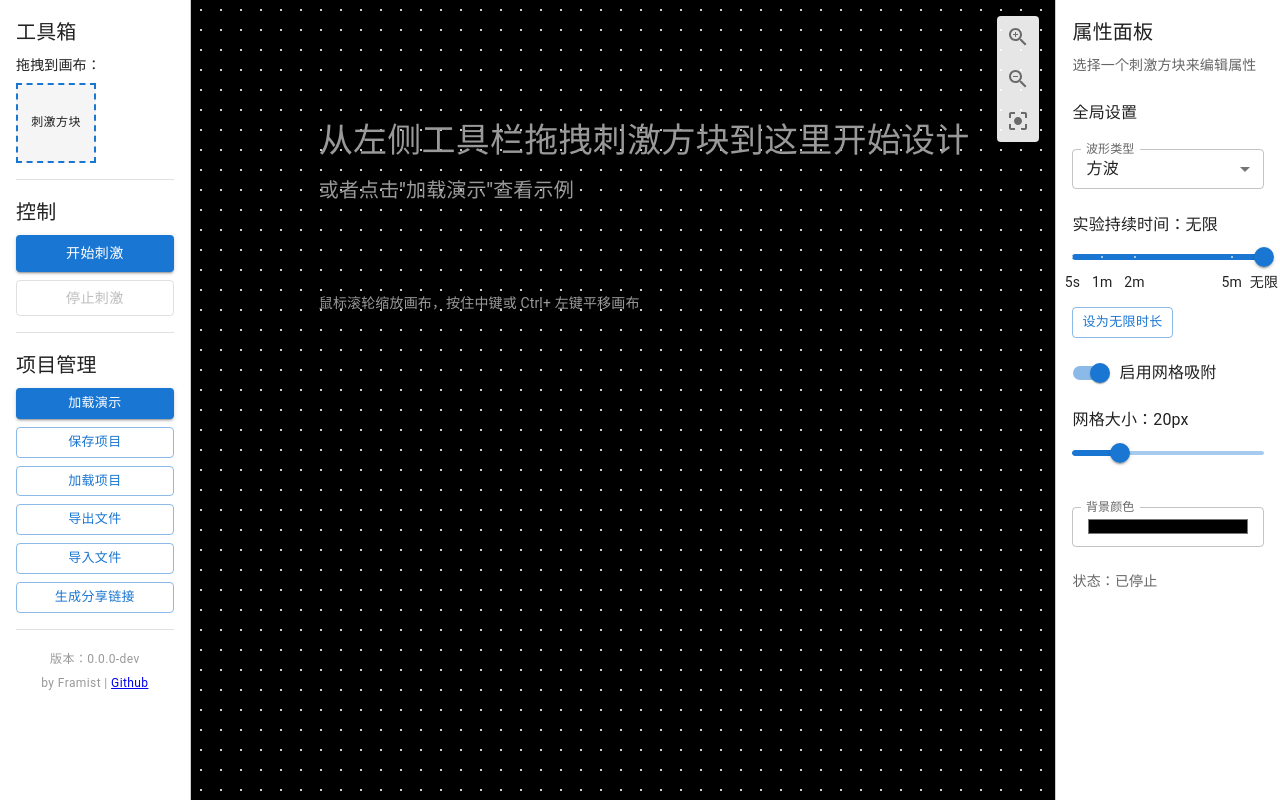
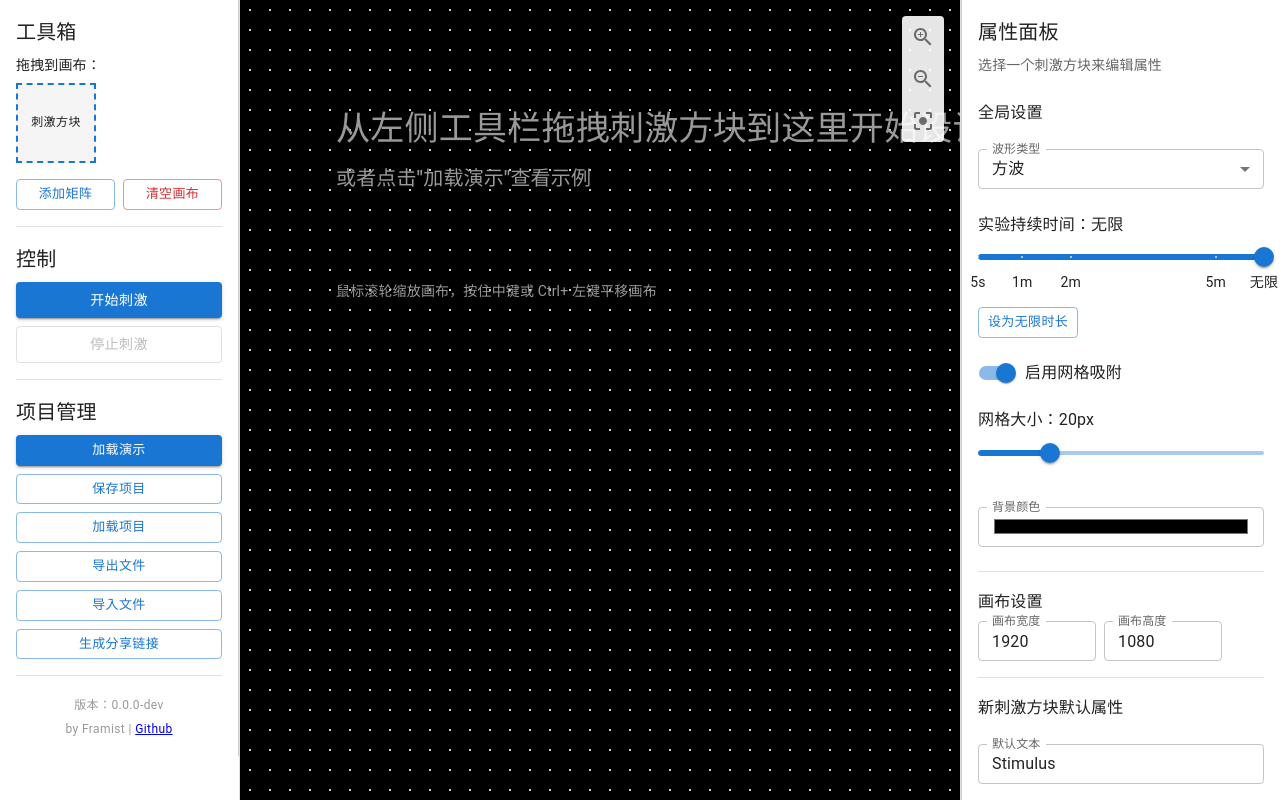
Before and after one commit to framist/ssvep-next, a React (Vite) app: page / in a window 1280 px wide. Built offline with nearby package versions, Linux system fonts and the light colour scheme.

Commit message:
feat: 画布与刺激方块的更多功能

```diff
--- a/src/App.tsx
+++ b/src/App.tsx
@@ -69,10 +69,10 @@ function App() {
 
           addItem(
             {
-              text: 'Stimulus',
-              frequency: 10,
-              size: { width: 120, height: 120 },
-              color: '#ffffff',
+              text: globalConfig.defaultStimulus.text,
+              frequency: globalConfig.defaultStimulus.frequency,
+              size: globalConfig.defaultStimulus.size,
+              color: globalConfig.defaultStimulus.color,
               position: { x: 0, y: 0 } // 临时位置，会被覆盖
             },
             { x, y }
@@ -116,10 +116,34 @@ function App() {
 
   return (
     <DndContext onDragEnd={handleDragEnd}>
-      <Box sx={{ display: 'flex', height: '100vh' }}>
-        <Toolbox />
-        <Canvas />
-        <PropertiesPanel />
+      <Box sx={{ display: 'flex', height: '100vh', overflow: 'hidden' }}>
+        {/* 左侧工具箱 */}
+        <Box
+          sx={{
+            width: '240px',
+            flexShrink: 0,
+            borderRight: '1px solid rgba(0, 0, 0, 0.12)',
+          }}
+        >
+          <Toolbox />
+        </Box>
+
+        {/* 中间画布 */}
+        <Box sx={{ flexGrow: 1, overflow: 'auto', position: 'relative' }}>
+          <Canvas />
+        </Box>
+
+        {/* 右侧属性面板 */}
+        <Box
+          sx={{
+            width: '320px',
+            flexShrink: 0,
+            borderLeft: '1px solid rgba(0, 0, 0, 0.12)',
+            overflowY: 'auto'
+          }}
+        >
+          <PropertiesPanel />
+        </Box>
       </Box>
     </DndContext>
   );
--- a/src/components/Canvas.tsx
+++ b/src/components/Canvas.tsx
@@ -119,8 +119,8 @@ export function Canvas() {
           ref={setNodeRef}
           onClick={handleCanvasClick}
           sx={{
-            width: '200vw', // 扩大画布尺寸
-            height: '150vh',
+            width: globalConfig.canvasSize.width,
+            height: globalConfig.canvasSize.height,
             position: 'relative',
             backgroundColor: globalConfig.backgroundColor || '#f0f0f0',
             transform: `translate(${viewConfig.panX}px, ${viewConfig.panY}px) scale(${viewConfig.scale})`,
--- a/src/components/PropertiesPanel.tsx
+++ b/src/components/PropertiesPanel.tsx
@@ -53,7 +53,7 @@ export function PropertiesPanel() {
   };
 
   return (
-    <Box sx={{ width: '600px', borderLeft: '1px solid #ccc', p: 2, height: '100vh', overflow: 'auto' }}>
+    <Box sx={{ borderLeft: '1px solid #ccc', p: 2, height: '100vh', overflow: 'auto' }}>
       <Typography variant="h6" gutterBottom>
         属性面板
       </Typography>
@@ -240,6 +240,133 @@ export function PropertiesPanel() {
         size="small"
       />
 
+      <Divider sx={{ my: 2 }} />
+
+      <Typography variant="subtitle1" gutterBottom>
+        画布设置
+      </Typography>
+
+      <Box sx={{ display: 'flex', gap: 1, mb: 2 }}>
+        <TextField
+          label="画布宽度"
+          type="number"
+          value={globalConfig.canvasSize.width}
+          onChange={(e) => updateGlobalConfig({
+            canvasSize: {
+              ...globalConfig.canvasSize,
+              width: Math.max(400, parseInt(e.target.value) || 1920)
+            }
+          })}
+          size="small"
+          InputProps={{ inputProps: { min: 400, max: 3000 } }}
+        />
+        <TextField
+          label="画布高度"
+          type="number"
+          value={globalConfig.canvasSize.height}
+          onChange={(e) => updateGlobalConfig({
+            canvasSize: {
+              ...globalConfig.canvasSize,
+              height: Math.max(300, parseInt(e.target.value) || 1080)
+            }
+          })}
+          size="small"
+          InputProps={{ inputProps: { min: 300, max: 2000 } }}
+        />
+      </Box>
+
+      <Divider sx={{ my: 2 }} />
+
+      <Typography variant="subtitle1" gutterBottom>
+        新刺激方块默认属性
+      </Typography>
+
+      <TextField
+        label="默认文本"
+        value={globalConfig.defaultStimulus.text}
+        onChange={(e) => updateGlobalConfig({
+          defaultStimulus: {
+            ...globalConfig.defaultStimulus,
+            text: e.target.value
+          }
+        })}
+        fullWidth
+        margin="normal"
+        size="small"
+      />
+
+      <Box sx={{ mt: 2, mb: 2 }}>
+        <Typography gutterBottom>
+          默认频率：{globalConfig.defaultStimulus.frequency} Hz
+        </Typography>
+        <Slider
+          value={globalConfig.defaultStimulus.frequency}
+          onChange={(_, value) => updateGlobalConfig({
+            defaultStimulus: {
+              ...globalConfig.defaultStimulus,
+              frequency: value as number
+            }
+          })}
+          min={1}
+          max={60}
+          step={0.1}
+          valueLabelDisplay="auto"
+        />
+      </Box>
+
+      <TextField
+        label="默认颜色"
+        type="color"
+        value={globalConfig.defaultStimulus.color}
+        onChange={(e) => updateGlobalConfig({
+          defaultStimulus: {
+            ...globalConfig.defaultStimulus,
+            color: e.target.value
+          }
+        })}
+        fullWidth
+        margin="normal"
+        size="small"
+      />
+
+      <Box sx={{ mt: 2 }}>
+        <Typography gutterBottom>默认尺寸</Typography>
+        <Box sx={{ display: 'flex', gap: 1 }}>
+          <TextField
+            label="默认宽度"
+            type="number"
+            value={globalConfig.defaultStimulus.size.width}
+            onChange={(e) => updateGlobalConfig({
+              defaultStimulus: {
+                ...globalConfig.defaultStimulus,
+                size: {
+                  ...globalConfig.defaultStimulus.size,
+                  width: Math.max(50, parseInt(e.target.value) || 120)
+                }
+              }
+            })}
+            size="small"
+            InputProps={{ inputProps: { min: 50, max: 500 } }}
+          />
+          <TextField
+            label="默认高度"
+            type="number"
+            value={globalConfig.defaultStimulus.size.height}
+            onChange={(e) => updateGlobalConfig({
+              defaultStimulus: {
+                ...globalConfig.defaultStimulus,
+                size: {
+                  ...globalConfig.defaultStimulus.size,
+                  height: Math.max(50, parseInt(e.target.value) || 120)
+                }
+              }
+            })}
+            size="small"
+            InputProps={{ inputProps: { min: 50, max: 500 } }}
+          />
+        </Box>
+      </Box>
+
       <Box sx={{ mt: 2 }}>
         <Typography variant="body2" color="text.secondary">
           状态：{globalConfig.isRunning ? '运行中' : '已停止'}
--- a/src/components/Toolbox.tsx
+++ b/src/components/Toolbox.tsx
@@ -1,5 +1,5 @@
-import { useRef } from 'react';
-import { Box, Typography, Button, Divider } from '@mui/material';
+import { useRef, useState } from 'react';
+import { Box, Typography, Button, Divider, Dialog, DialogTitle, DialogContent, DialogActions, TextField } from '@mui/material';
 import { useDraggable } from '@dnd-kit/core';
 import { useStore } from '../stores/canvasStore';
 import { ProjectManager } from '../utils/projectManager';
@@ -50,7 +50,14 @@ export function Toolbox() {
     globalConfig,
     items,
     loadProject,
+    clearAll,
+    addItem,
   } = useStore();
+
+  const [openMatrixDialog, setOpenMatrixDialog] = useState(false);
+  const [rows, setRows] = useState(3);
+  const [columns, setColumns] = useState(3);
+  const [spacing, setSpacing] = useState(100);
 
   const { loadDemoProject } = useDemoSetup();
   const fileInputRef = useRef<HTMLInputElement>(null);
@@ -118,6 +125,59 @@ export function Toolbox() {
     }
   };
 
+  const handleClearCanvas = () => {
+    if (confirm('确定要清空画布吗？所有刺激方块将被移除。')) {
+      clearAll();
+    }
+  };
+
+  const handleOpenMatrixDialog = () => {
+    setOpenMatrixDialog(true);
+  };
+
+  const handleCloseMatrixDialog = () => {
+    setOpenMatrixDialog(false);
+  };
+
+  const handleCreateMatrix = () => {
+    // 获取默认刺激属性
+    const defaultStimulus = globalConfig.defaultStimulus;
+    const itemWidth = defaultStimulus.size.width;
+    const itemHeight = defaultStimulus.size.height;
+
+    // 计算矩阵起始位置（居中放置）
+    const totalWidth = columns * itemWidth + (columns - 1) * spacing;
+    const totalHeight = rows * itemHeight + (rows - 1) * spacing;
+    const startX = (globalConfig.canvasSize.width - totalWidth) / 2;
+    const startY = (globalConfig.canvasSize.height - totalHeight) / 2;
+
+    // 创建矩阵
+    for (let r = 0; r < rows; r++) {
+      for (let c = 0; c < columns; c++) {
+        const x = startX + c * (itemWidth + spacing);
+        const y = startY + r * (itemHeight + spacing);
+
+        // 计算频率变化（可选：按位置变化频率）
+        const baseFrequency = defaultStimulus.frequency;
+        const frequency = baseFrequency + (r * columns + c) * 0.5;
+
+        addItem(
+          {
+            text: `${r+1}-${c+1}`,
+            frequency,
+            size: { width: itemWidth, height: itemHeight },
+            color: defaultStimulus.color,
+            position: { x: 0, y: 0 } // 临时位置
+          },
+          { x, y }
+        );
+        console.log(`Created item ${r+1}-${c+1} at position (${x}, ${y})`);
+      }
+    }
+
+    setOpenMatrixDialog(false);
+  };
+
   const handleStartStimulation = () => {
     if (Object.keys(items).length === 0) {
       alert('请先添加至少一个刺激方块');
@@ -128,7 +188,7 @@ export function Toolbox() {
 
   return (
     <>
-      <Box sx={{ width: '500px', borderRight: '1px solid #ccc', p: 2 }}>
+      <Box sx={{ borderRight: '1px solid #ccc', p: 2 }}>
         <Typography variant="h6" gutterBottom>
           工具箱
         </Typography>
@@ -137,6 +197,29 @@ export function Toolbox() {
           拖拽到画布：
         </Typography>
         <DraggableStimulusBox />
+
+        <Box sx={{ display: 'flex', gap: 1, mb: 2 }}>
+          <Button
+            variant="outlined"
+            size="small"
+            color="primary"
+            onClick={handleOpenMatrixDialog}
+            sx={{ flex: 1 }}
+          >
+            添加矩阵
+          </Button>
+
+          <Button
+            variant="outlined"
+            size="small"
+            color="error"
+            onClick={handleClearCanvas}
+            sx={{ flex: 1 }}
+          >
+            清空画布
+          </Button>
+
+        </Box>
 
         <Divider sx={{ my: 2 }} />
 
@@ -249,6 +332,85 @@ export function Toolbox() {
         </Box>
 
       </Box>
+
+      {/* 矩阵创建对话框 */}
+      <MatrixDialog
+        open={openMatrixDialog}
+        onClose={handleCloseMatrixDialog}
+        onConfirm={handleCreateMatrix}
+        rows={rows}
+        setRows={setRows}
+        columns={columns}
+        setColumns={setColumns}
+        spacing={spacing}
+        setSpacing={setSpacing}
+      />
     </>
   );
 }
+
+// 添加矩阵对话框组件
+interface MatrixDialogProps {
+  open: boolean;
+  onClose: () => void;
+  onConfirm: () => void;
+  rows: number;
+  setRows: (rows: number) => void;
+  columns: number;
+  setColumns: (columns: number) => void;
+  spacing: number;
+  setSpacing: (spacing: number) => void;
+}
+
+function MatrixDialog({
+  open,
+  onClose,
+  onConfirm,
+  rows,
+  setRows,
+  columns,
+  setColumns,
+  spacing,
+  setSpacing
+}: MatrixDialogProps) {
+  return (
+    <Dialog open={open} onClose={onClose}>
+      <DialogTitle>添加刺激矩阵</DialogTitle>
+      <DialogContent>
+        <Box sx={{ pt: 1, minWidth: 300 }}>
+          <TextField
+            label="行数"
+            type="number"
+            value={rows}
+            onChange={(e) => setRows(Math.max(1, parseInt(e.target.value) || 1))}
+            fullWidth
+            margin="normal"
+            size="small"
+          />
+          <TextField
+            label="列数"
+            type="number"
+            value={columns}
+            onChange={(e) => setColumns(Math.max(1, parseInt(e.target.value) || 1))}
+            fullWidth
+            margin="normal"
+            size="small"
+          />
+          <TextField
+            label="间距 (像素)"
+            type="number"
+            value={spacing}
+            onChange={(e) => setSpacing(Math.max(0, parseInt(e.target.value) || 0))}
+            fullWidth
+            margin="normal"
+            size="small"
+          />
+        </Box>
+      </DialogContent>
+      <DialogActions>
+        <Button onClick={onClose}>取消</Button>
+        <Button onClick={onConfirm} variant="contained">创建</Button>
+      </DialogActions>
+    </Dialog>
+  );
+}
--- a/src/hooks/useDemoSetup.ts
+++ b/src/hooks/useDemoSetup.ts
@@ -46,6 +46,13 @@ export function useDemoSetup() {
       snapToGrid: true,
       gridSize: 20,
       waveformType: 'square' as const,
+      canvasSize: { width: 800, height: 600 },
+      defaultStimulus: {
+        text: 'Stimulus',
+        frequency: 10,
+        size: { width: 120, height: 120 },
+        color: '#ffffff',
+      },
     };
 
     loadProject(demoItems, demoConfig);
--- a/src/stores/canvasStore.ts
+++ b/src/stores/canvasStore.ts
@@ -18,6 +18,18 @@ export interface ViewConfig {
   panY: number; // Y 轴偏移
 }
 
+export interface CanvasSize {
+  width: number;
+  height: number;
+}
+
+export interface DefaultStimulusProperties {
+  text: string;
+  frequency: number;
+  size: { width: number; height: number };
+  color: string;
+}
+
 export interface GlobalConfig {
   duration: number; // -1 表示无限时长
   backgroundColor: string;
@@ -25,6 +37,8 @@ export interface GlobalConfig {
   snapToGrid: boolean; // 是否启用网格吸附
   gridSize: number; // 网格大小
   waveformType: WaveformType; // 波形类型
+  canvasSize: CanvasSize; // 画布大小
+  defaultStimulus: DefaultStimulusProperties; // 新刺激方块的默认属性
 }
 
 export interface StimulusState {
@@ -70,22 +84,33 @@ export const useStore = create<CanvasStore>((set) => ({
     snapToGrid: true, // 默认启用网格吸附
     gridSize: 20, // 默认网格大小 20px
     waveformType: 'square', // 默认方波
+    canvasSize: { width: 1920, height: 1080 }, // 默认画布大小
+    defaultStimulus: {
+      text: 'Stimulus',
+      frequency: 10,
+      size: { width: 120, height: 120 },
+      color: '#ffffff',
+    },
   },
   addItem: (item: Omit<StimulusItem, 'id'>, position: { x: number; y: number }) => {
-    const id = `stimulus-${Date.now()}`;
-    set((state) => ({
+    const id = `stimulus-${Date.now()}-${Math.random().toString(36).substring(2, 9)}`;
+    set((state) => {
+      const defaultProps = state.globalConfig.defaultStimulus;
+      return {
         items: {
           ...state.items,
           [id]: {
             ...item,
             id,
             position, // 使用传入的 position 覆盖 item 中的 position
-          frequency: item.frequency || 10,
-          size: item.size || { width: 100, height: 100 },
-          color: item.color || '#ffffff',
+            text: item.text || defaultProps.text || 'Stimulus',
+            frequency: item.frequency || defaultProps.frequency,
+            size: item.size || defaultProps.size,
+            color: item.color || defaultProps.color,
           }
         },
-    }));
+      };
+    });
   },
   updateItem: (id, updates) => set((state) => ({
     items: {
@@ -125,7 +150,7 @@ export const useStore = create<CanvasStore>((set) => ({
     globalConfig: config,
     selectedItemId: null,
   }),
-  clearAll: () => set({
+  clearAll: () => set((state) => ({
     items: {},
     selectedItemId: null,
     stimulationState: {},
@@ -135,14 +160,10 @@ export const useStore = create<CanvasStore>((set) => ({
       panY: 0,
     },
     globalConfig: {
-      duration: -1,
-      backgroundColor: '#000000',
+      ...state.globalConfig,
       isRunning: false,
-      snapToGrid: true,
-      gridSize: 20,
-      waveformType: 'square',
     },
-  }),
+  })),
   startStimulation: () => set((state) => ({
     globalConfig: { ...state.globalConfig, isRunning: true },
   })),
```
Also changed, not shown: 2 other files (tests, documents, lock files or other folders). Lines whose indentation alone changed are shown as unchanged.
